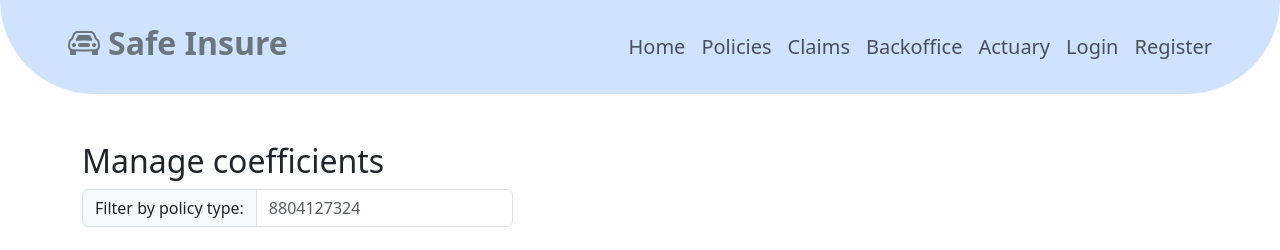
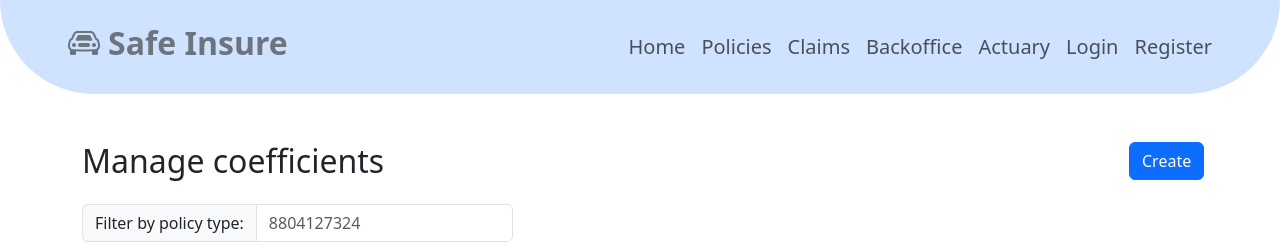
Before and after one commit to genasim/Insurance_Platform, a React (Create React App) app in the folder frontend/: page /actuary in a window 1280 px wide. Shown: the top 250 px of the page. Built offline with nearby package versions, Linux system fonts and the light colour scheme; no server answers.

Commit message:
Added create coefficient

```diff
--- a/frontend/src/App.tsx
+++ b/frontend/src/App.tsx
@@ -19,6 +19,7 @@ import { Claim } from "./models/Claim";
 import { ClaimDocument } from "./models/ClaimDocument";
 import ManageCoefficients from "./features/actuary/ManageCoefficients";
 import UpdateCoefficient from "./features/actuary/UpdateCoefficient";
+import CreateCoefficient from "./features/actuary/CreateCoefficient";
 
 const router = createBrowserRouter([
     {
@@ -97,6 +98,10 @@ const router = createBrowserRouter([
             {
                 path: "actuary/:coefficientId",
                 element: <UpdateCoefficient/>
+            },
+            {
+                path: "actuary/create-coefficient",
+                element: <CreateCoefficient/>
             }
         ],
     },
--- a/frontend/src/features/actuary/ManageCoefficients.tsx
+++ b/frontend/src/features/actuary/ManageCoefficients.tsx
@@ -110,7 +110,15 @@ const ManageCoefficients: React.FC = () => {
 
     return (
         <div className="container my-5">
-            <h2>Manage coefficients</h2>
+            <div className="d-flex">
+            <h2 className="col-md-11 me-4">Manage coefficients</h2>
+            <div className="col-md-1">
+                <button className="btn btn-primary me-4 mb-4"
+                        onClick={() => navigate('/actuary/create-coefficient')}>Create
+                </button>
+            </div>
+            </div>
+
             <div className="mb-4 input-group" style={{width: "30%", minWidth: "fit-content"}}>
                 <span className="input-group-text">Filter by policy type:</span>
                 <input type="text" className="form-control" id="id-number-filter"
```
